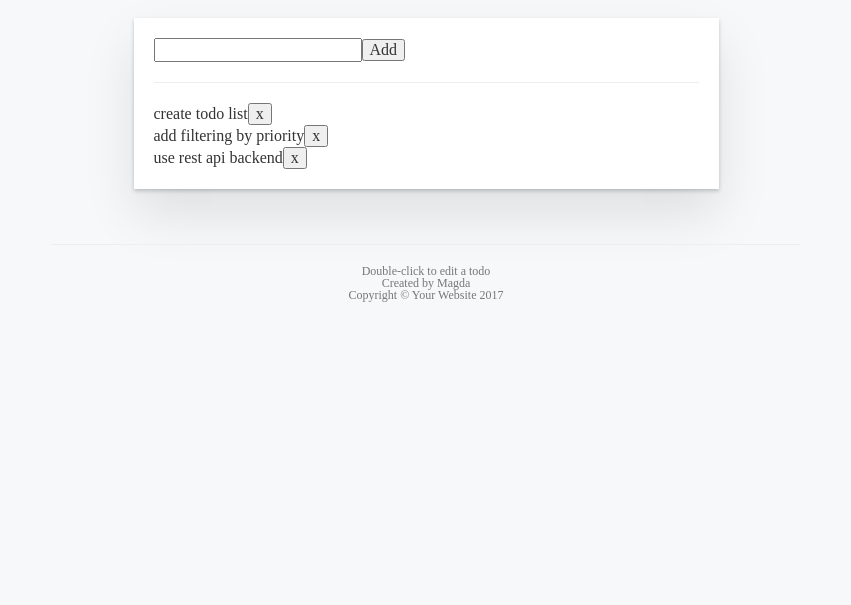
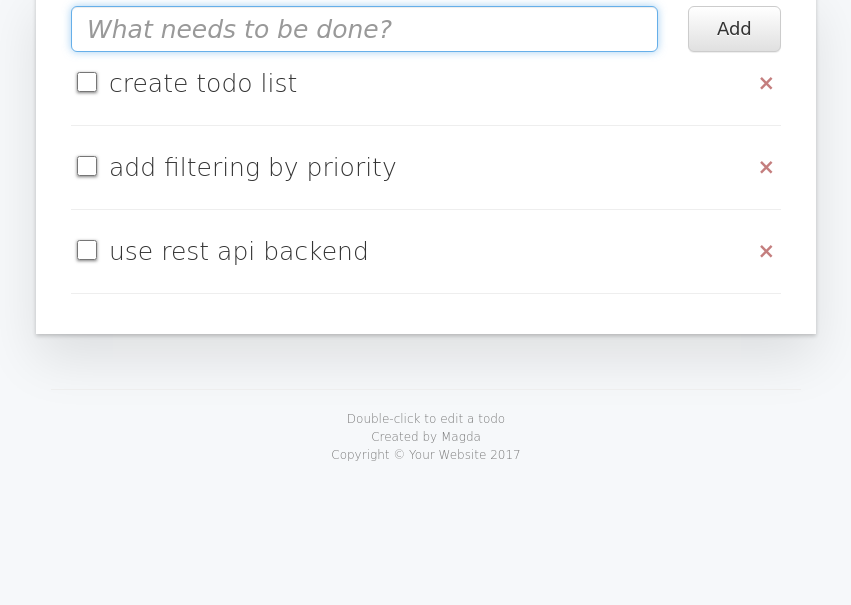
Before and after one commit to MagdalenaChmielewska/to_do_list, a plain HTML site: page todo.html in a window 1280 px wide. Shown: the part 195-800 px from the top of the page, without its empty margins (214-1065 px from the left). Drawn offline with nearby package versions, Linux system fonts and the light colour scheme; a web font is replaced by a local one.

Commit message:
Added checkboxes and some minor CSS customization.

```diff
--- a/css/todo.css
+++ b/css/todo.css
@@ -1,5 +1,7 @@
 body {
     background-color:#F6F8FA;
+    font-family: 'Ranga', cursive;
+    font-weight: 300;
 }
 .container {
     margin: 5px auto;
@@ -13,9 +15,9 @@ header {
 }
 h1 {
     font-family: 'Caveat Brush', cursive;
-    font-size: 8em;
+    font-size: 6em;
     opacity: 0.7;
-    color: #72ABEC;
+    color: #99A1AB;
     text-shadow: 3px 3px 3px;
 }
 #main {
@@ -23,10 +25,49 @@ h1 {
     background-color: white;
     box-shadow: 0 2px 4px 0 rgba(0, 0, 0, 0.2), 0 25px 50px 0 rgba(0, 0, 0, 0.1);
     text-align: left;
+    font-size: 25px;
+    line-height: 1.2;
 }
-
+::-webkit-input-placeholder {
+    font-style: italic;
+}
+#task {
+    font-size: 25px;
+    line-height: 1.2;
+    padding: 15px;
+    margin-bottom: 10px;
+}
+#add {
+    width: 100%;
+}
+#todos li {
+    padding: 6px;
+}
+.close {
+    opacity: 0.5;
+    color: darkred;
+}
+.close:hover {
+    opacity: 1;
+    color: darkred;
+}
+ input[type="checkbox"] {
+	width: 20px;
+	height: 20px;
+	background: #ddd;
+    margin-right: 12px;
+    border-collapse: separate;
+	box-shadow: 0px 1px 3px rgba(0,0,0,0.5);
+}
+input[type=checkbox]:checked + label {
+	text-decoration: line-through;
+    opacity: 0.5;
+}
 
 
 footer {
     font-size: 12px;
 }
+footer p{
+    padding: 3px;
+}
--- a/todo.html
+++ b/todo.html
@@ -12,6 +12,7 @@
     <link rel="stylesheet" href="https://maxcdn.bootstrapcdn.com/bootstrap/3.3.7/css/bootstrap-theme.min.css" integrity="sha384-rHyoN1iRsVXV4nD0JutlnGaslCJuC7uwjduW9SVrLvRYooPp2bWYgmgJQIXwl/Sp"
       crossorigin="anonymous">
     <link href="https://fonts.googleapis.com/css?family=Caveat+Brush" rel="stylesheet">
+    <link href="https://fonts.googleapis.com/css?family=Ranga" rel="stylesheet">
     <link href="css/todo-reset.css" rel="stylesheet">
     <link href="css/todo.css" rel="stylesheet">
   </head>
@@ -30,10 +31,11 @@
     <main>
       <div class="container">
         <div class="row">
-          <div class="col-lg-6 col-lg-offset-3" id="main">
-            <input id="task"><button id="add">Add</button>
+          <div class="col-lg-8 col-lg-offset-2" id="main">
+            <div class="col-lg-10"><input id="task" placeholder="What needs to be done?" class="form-control input-lg" autofocus></div>
+            <div class="col-lg-2"><button id="add" class="btn btn-default btn-lg">Add</button></div>
             <hr>
-            <div id="todos"></div>
+            <div id="todos" class="col-lg-12"></div>
           </div>
         </div>
       </div>
--- a/todo.js
+++ b/todo.js
@@ -11,9 +11,9 @@ function TodoList() {
     }
 
     // JSON object
-    addTask({ description: "create todo list", priority: "high" })
-    addTask({ description: "add filtering by priority", priority: "medium" })
-    addTask({ description: "use rest api backend", priority: "low" })
+    addTask({ description: 'create todo list', priority: 'high'})
+    addTask({ description: 'add filtering by priority', priority: 'medium'})
+    addTask({ description: 'use rest api backend', priority: 'low'})
 
     return {
         get_task: function (task_id) {
@@ -44,33 +44,26 @@ var todoList = new TodoList();
 
 function add() {
     var description = document.getElementById('task').value;
-
-    todoList.add_task({ "description": description, "priority": "low" })
-
+    todoList.add_task({'description': description, 'priority': 'low' })
     show();
-
     return false;
 }
 
 function remove() {
     var id = this.getAttribute('id');
     todoList.remove_task(id);
-
     show();
-
     return false;
 }
 
 function show() {
     var html = '<ul>';
     for (var todo of todoList.all_tasks()) {
-        html += '<li>' + todo.description + '<button class="remove" id="' + todo.id + '">x</button></li>';
+        html += '<li><div class="input-group"><span class="input-group"><input type="checkbox" id="checkbox"><label for="checkbox">' + todo.description +
+        '</label></span><span class="input-group-btn"><button aria-label="Close" class="close remove" id="' + todo.id + '"><span aria-hidden="true">&times;</span></button></span></div></li><hr>';
     }
-
     html += '</ul>';
-
     document.getElementById('todos').innerHTML = html;
-
     var buttons = document.getElementsByClassName('remove');
     for (var i = 0; i < buttons.length; i++) {
         buttons[i].addEventListener('click', remove);
```
